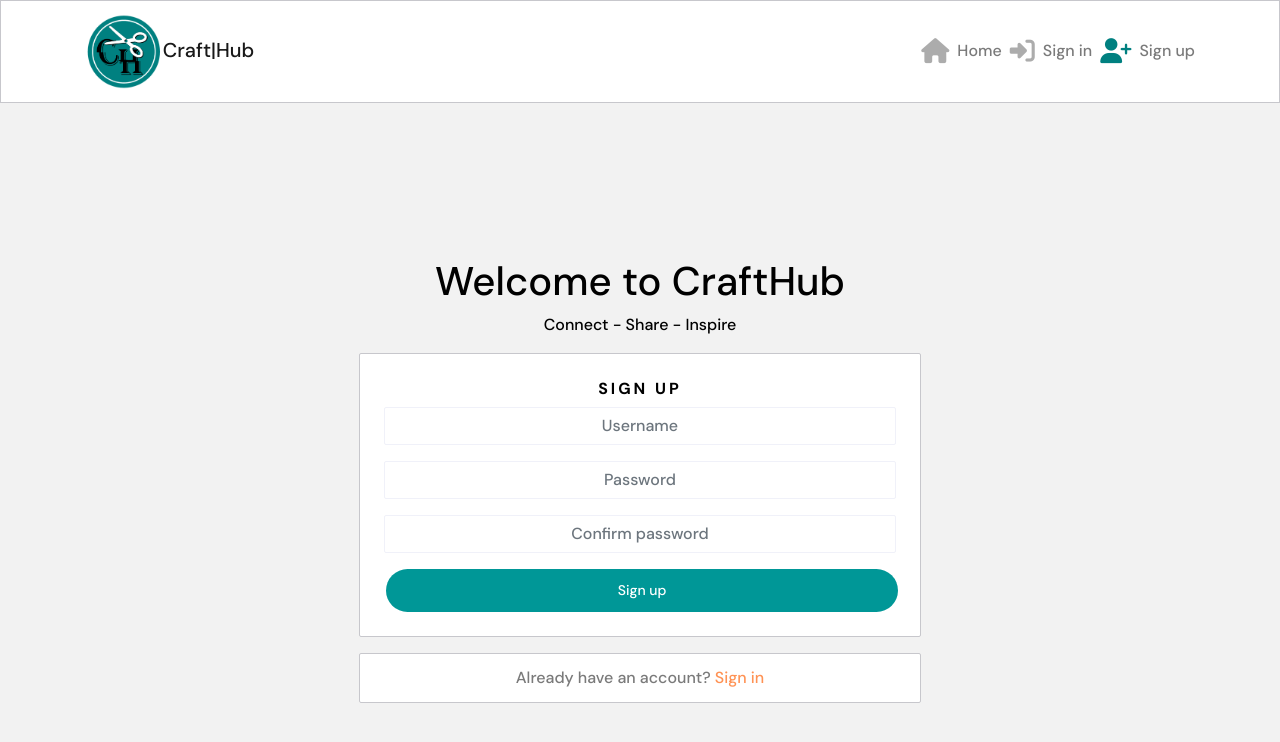
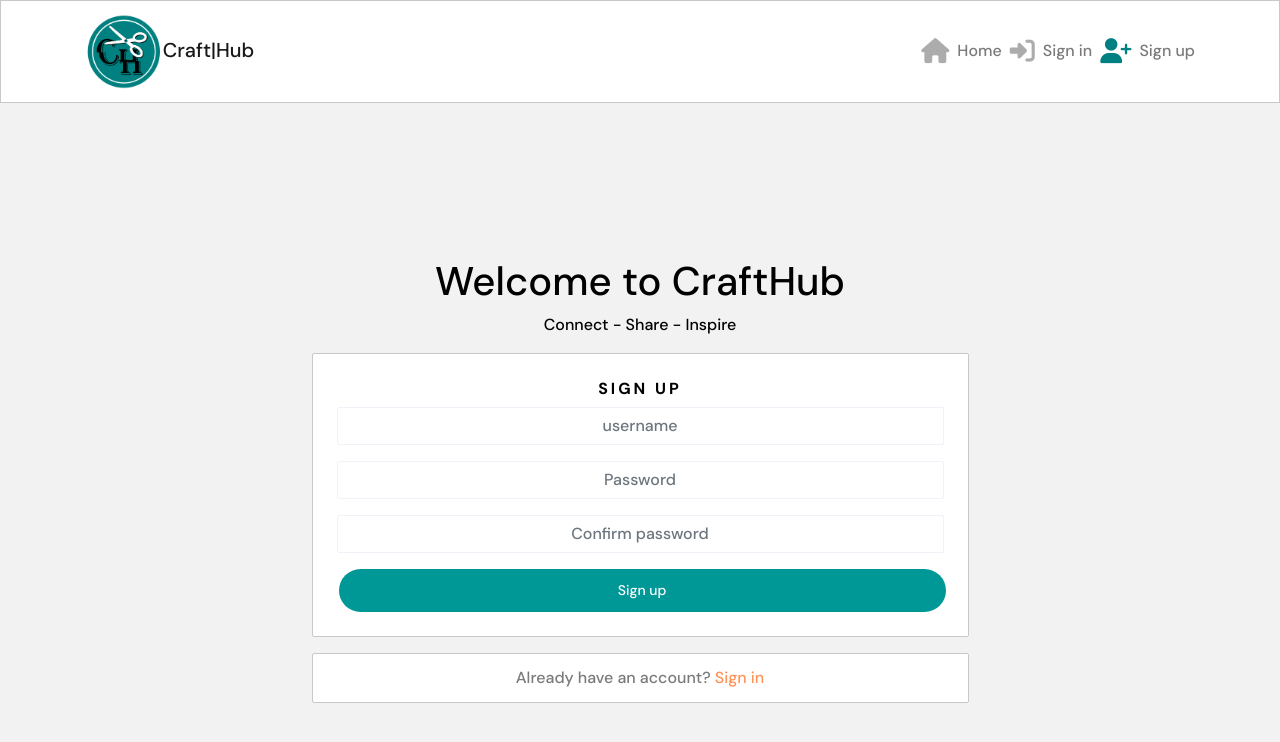
Before and after one commit to MiaRasmussen05/CraftConnect, a React (Create React App) app: page /signup in a window 1280 px wide. Shown: the top 742 px of the page. Built offline with nearby package versions, Linux system fonts and the light colour scheme.

Commit message:
Create component logic to handlechange and errors for signup form

```diff
--- a/src/pages/auth/SignUpForm.js
+++ b/src/pages/auth/SignUpForm.js
@@ -1,41 +1,98 @@
-import React from "react";
-import { Link } from "react-router-dom";
+import React, { useState } from "react";
+import { Link, useHistory } from "react-router-dom";
 
 import styles from "../../styles/SignInUpForm.module.css";
 import btnStyles from "../../styles/Button.module.css";
 import appStyles from "../../App.module.css";
 
-import { Form, Button, Col, Row, Container } from "react-bootstrap";
+import { Form, Button, Col, Row, Container, Alert } from "react-bootstrap";
+import axios from "axios";
 
 const SignUpForm = () => {
+  const [signUpData, setSignUpData] = useState({
+    username: "",
+    password1: "",
+    password2: "",
+  });
+  const { username, password1, password2 } = signUpData;
+
+  const [errors, setErrors] = useState({});
+  const history = useHistory();
+
+  const handleChange = (event) => {
+    setSignUpData({
+      ...signUpData,
+      [event.target.name]: event.target.value,
+    });
+  };
+
+  const handleSubmit = async (event) => {
+    event.preventDefault();
+    try {
+      await axios.post("/dj-rest-auth/registration/", signUpData);
+      history.push("/");
+    } catch (err) {
+      setErrors(err.response?.data);
+    }
+  };
+
   return (
     <Row className={styles.Row}>
-      <Col className="m-auto py-2 p-md-1" md={6}>
+      <Col className="m-auto py-2 p-md-1" md={7}>
         <h1 className="text-center">Welcome to CraftHub</h1>
         <p className="text-center">Connect - Share - Inspire</p>
         <Container className={`${appStyles.Content} p-4 `}>
           <h1 className={styles.Header}>sign up</h1>
 
-          <Form>
+          <Form onSubmit={handleSubmit}>
               <Form.Group controlId="username">
-                <Form.Label className="d-none">Username</Form.Label>
-                <Form.Control className={styles.Input} type="text" placeholder="Username" name="username" />
+                <Form.Label className="d-none">username</Form.Label>
+                <Form.Control
+                  className={styles.Input}
+                  type="text"
+                  placeholder="username"
+                  name="username"
+                  value={username}
+                  onChange={handleChange}
+                />
               </Form.Group>
+              {errors.username?.map((message, idx) => (
+                <Alert variant="warning" key={idx}>
+                  {message}
+                </Alert>
+              ))}
 
               <Form.Group controlId="password1">
                 <Form.Label className="d-none">Password</Form.Label>
-                <Form.Control className={styles.Input} type="password" placeholder="Password" name="password1" />
+                <Form.Control className={styles.Input} type="password" placeholder="Password"
+                name="password1" value={password1} onChange={handleChange} />
               </Form.Group>
+              {errors.password1?.map((message, idx) => (
+                <Alert variant="warning" key={idx}>
+                  {message}
+                </Alert>
+              ))}
 
               <Form.Group controlId="password2">
                 <Form.Label className="d-none">Confirm password</Form.Label>
-                <Form.Control className={styles.Input} type="password" placeholder="Confirm password" name="password2" />
+                <Form.Control className={styles.Input} type="password" placeholder="Confirm password"
+                name="password2" value={password2} onChange={handleChange} />
               </Form.Group>
+              {errors.password2?.map((message, idx) => (
+                <Alert variant="warning" key={idx}>
+                  {message}
+                </Alert>
+              ))}
 
               <Button className={`${btnStyles.Button} ${btnStyles.Wide}`} type="submit">
                 Sign up
               </Button>
-            </Form>
+              {errors.non_field_errors?.map((message, idx) => (
+                <Alert key={idx} variant="warning" className="mt-3">
+                  {message}
+                </Alert>
+              ))}
+          </Form>
 
         </Container>
         <Container className={`mt-3 ${appStyles.Content}`}>
```
